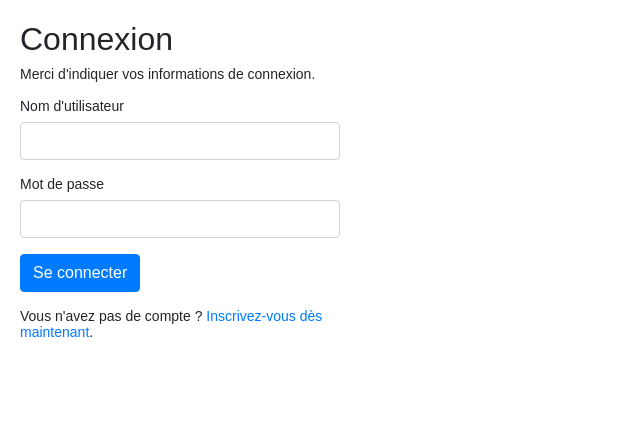
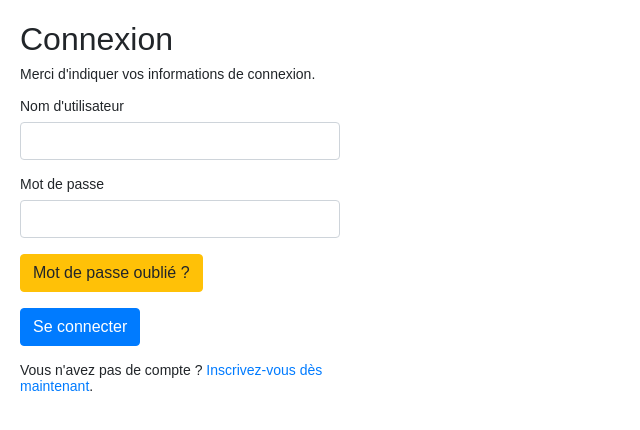
Before and after one commit to juauke/projet-pima-2022-19, a PHP site: page /login.php in a window 1280 px wide. Shown: the top 430 px of the page, without its empty margins (0-640 px from the left). Run offline with PHP 8.4, Linux system fonts and the light colour scheme; data that the repository does not hold is empty.

Commit message:
Added forgotten password button to login screen.

```diff
--- a/PHP/Gestion_Compte/login.php
+++ b/PHP/Gestion_Compte/login.php
@@ -36,6 +36,7 @@ if(isset($_SESSION["loggedin"]) && $_SESSION["loggedin"] === true){
             <input type="password" name="password" class="form-control <?php echo (!empty($password_err)) ? 'is-invalid' : ''; ?>">
             <span class="invalid-feedback"><?php echo $password_err; ?></span>
         </div>
+        <p><a href="reset-password.php" class="btn btn-warning">Mot de passe oublié ?</a></p>
         <div class="form-group">
             <input type="submit" class="btn btn-primary" value="Se connecter">
         </div>
```
